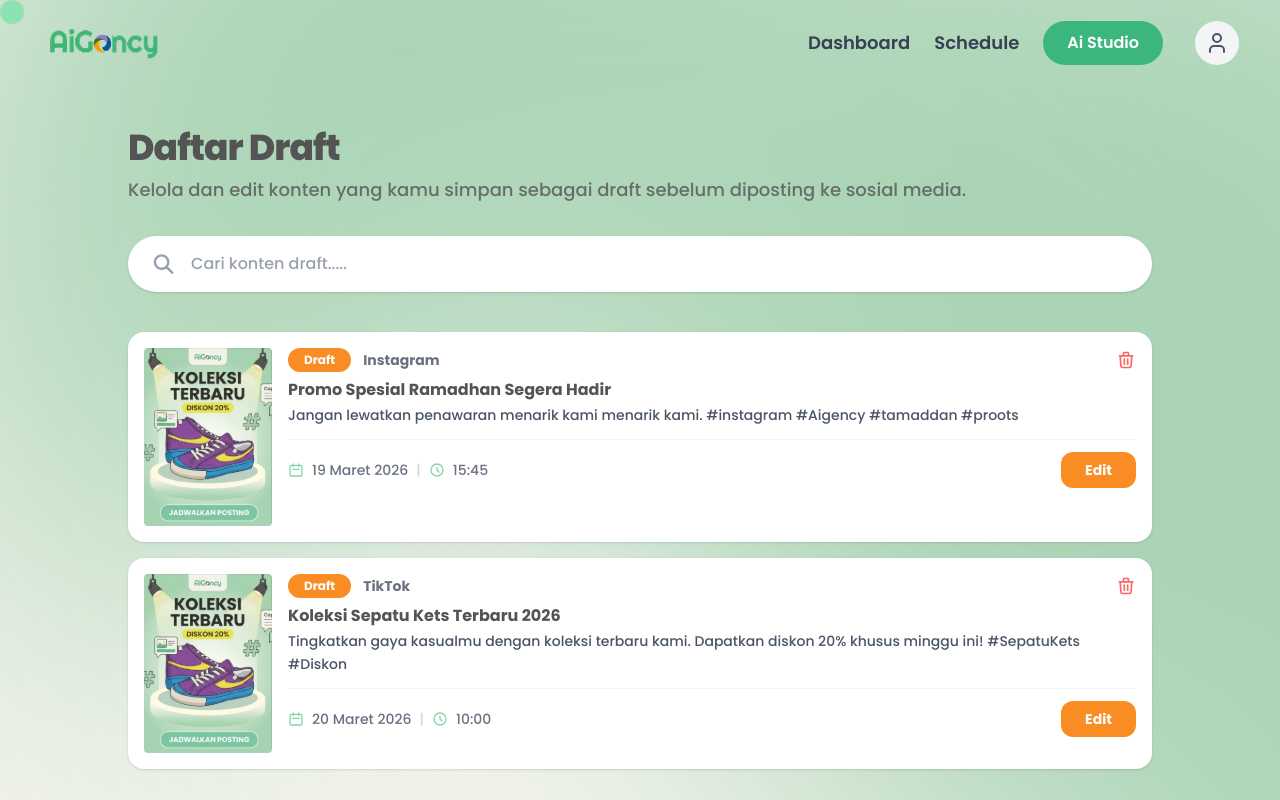
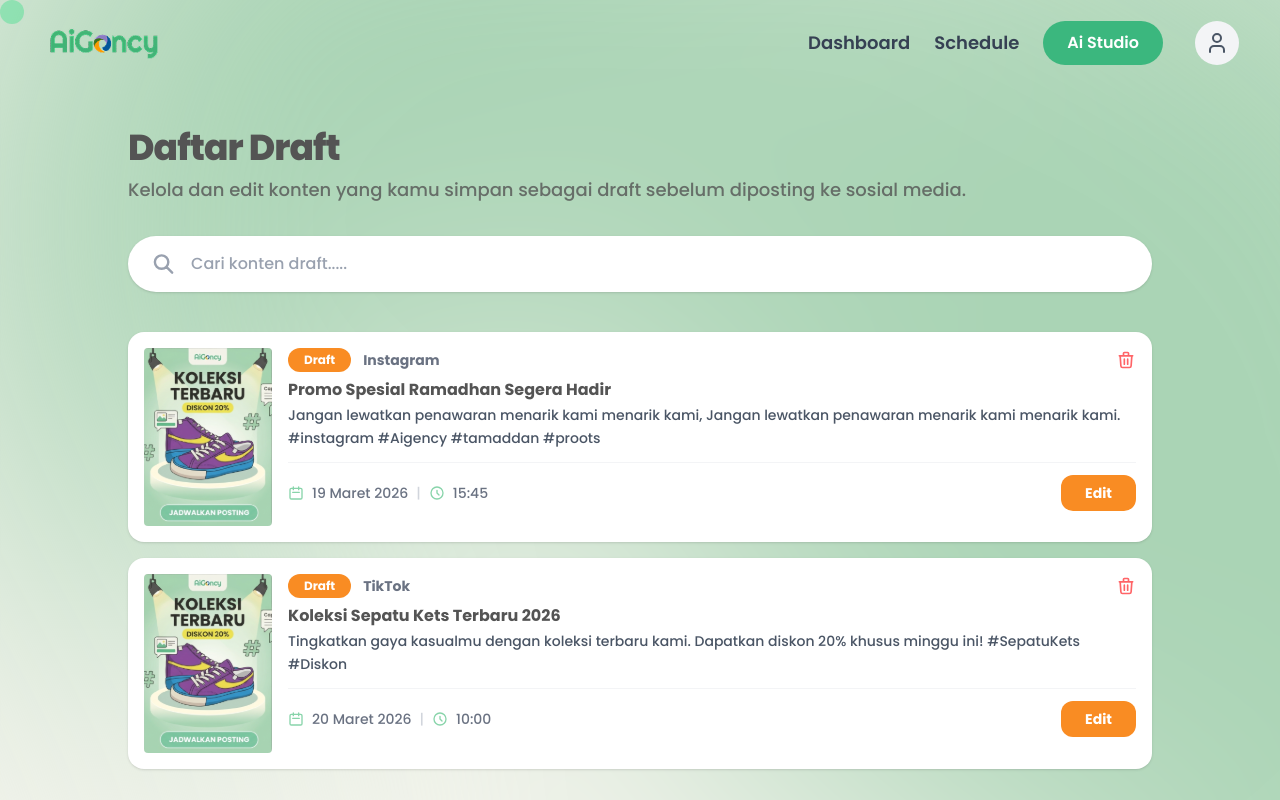
Before and after one commit to Mohmedalfin/marketing-ai, a React (Vite) app: page /schedule in a window 1280 px wide. Shown: the top 800 px of the page. Built offline with nearby package versions, Linux system fonts and the light colour scheme.

Commit message:
update schedule

```diff
--- a/src/components/Layouts/LandingPageLayout.tsx
+++ b/src/components/Layouts/LandingPageLayout.tsx
@@ -14,9 +14,12 @@ export default function LandingPageLayout() {
       <Navbar variant="landing" />
       <main className="bg-light-bg">
         <HeroSection />
+        <div id="features" className="h-px scroll-mt-28 md:scroll-mt-32" />
         <ProblemSection />
+        <div id="how-it-works" className="h-px scroll-mt-28 md:scroll-mt-32" />
         <FeatureSection />
         <MarqueeSection />
+        <div id="solutions" className="h-px scroll-mt-28 md:scroll-mt-32" />
         <FaqSection />
         <FooterSection />
       </main>
--- a/src/components/Sections/SchedulePage/DraftListSection.tsx
+++ b/src/components/Sections/SchedulePage/DraftListSection.tsx
@@ -33,7 +33,7 @@ const DUMMY_DRAFTS: Draft[] = [
         status: 'Draft',
         platform: 'Instagram',
         title: 'Promo Spesial Ramadhan Segera Hadir',
-        description: 'Jangan lewatkan penawaran menarik kami menarik kami. #instagram #Aigency #tamaddan #proots',
+        description: 'Jangan lewatkan penawaran menarik kami menarik kami, Jangan lewatkan penawaran menarik kami menarik kami. #instagram #Aigency #tamaddan #proots',
         date: '2026-03-19',
         time: '15:45',
         image: draftImg1,
@@ -88,7 +88,6 @@ const draftService = {
 
 // =============================================================================
 // 4. HELPER — Format tanggal ISO → tampilan Indonesia
-//    e.g. "2026-03-19" → "19 Maret 2026"
 // =============================================================================
 const formatDisplayDate = (dateStr: string): string => {
     if (!dateStr) return '-';
@@ -221,7 +220,6 @@ export default function DraftListSection() {
                     </div>
                 </div>
 
-                {/* Error Banner */}
                 {error && (
                     <div className="mb-6 rounded-xl bg-red-50 border border-red-200 px-5 py-3 text-sm font-medium text-red-600 flex items-center gap-2">
                         <svg className="h-4 w-4 shrink-0" fill="none" viewBox="0 0 24 24" stroke="currentColor" strokeWidth={2}>
@@ -231,7 +229,6 @@ export default function DraftListSection() {
                     </div>
                 )}
 
-                {/* Loading Skeleton */}
                 {isLoading ? (
                     <div className="flex flex-col gap-4">
                         {[1, 2].map((i) => (
@@ -247,14 +244,12 @@ export default function DraftListSection() {
                         ))}
                     </div>
                 ) : filteredDrafts.length === 0 ? (
-                    /* Empty State */
                     <div className="text-center py-16">
                         <p className="text-lg font-bold text-dark/60">
                             {searchQuery ? 'Draft tidak ditemukan.' : 'Belum ada draft.'}
                         </p>
                     </div>
                 ) : (
-                    /* Draft List */
                     <div className="flex flex-col gap-4">
                         {filteredDrafts.map((draft, index) => {
                             const isEditing = editingId === draft.id;
@@ -267,15 +262,12 @@ export default function DraftListSection() {
                                         ${isVisible ? 'translate-y-0 opacity-100' : 'translate-y-12 opacity-0'}
                                     `}
                                 >
-                                    {/* Thumbnail */}
                                     <div className="w-full md:w-32 shrink-0 flex items-start justify-center">
                                         <img src={draft.image} alt={draft.title} className="w-full h-auto object-contain" />
                                     </div>
 
-                                    {/* Konten */}
                                     <div className="flex flex-1 flex-col justify-between">
                                         <div>
-                                            {/* Badge + Hapus */}
                                             <div className="mb-2 flex items-center justify-between">
                                                 <div className="flex items-center gap-3">
                                                     <span className="rounded-full bg-[#F98C23] px-4 py-1 text-xs font-bold text-white">
@@ -339,9 +331,20 @@ export default function DraftListSection() {
                                                     </div>
                                                 </div>
                                             ) : (
+                                                // bagian ini
                                                 <>
                                                     <h2 className="text-base font-bold text-dark leading-tight">{draft.title}</h2>
-                                                    <p className="mt-1 text-sm font-medium text-gray-600 leading-relaxed line-clamp-2">{draft.description}</p>
+                                                    <p
+                                                        className="mt-1 text-sm font-medium text-gray-600 leading-relaxed"
+                                                        style={{
+                                                            display: '-webkit-box',
+                                                            WebkitLineClamp: 2,
+                                                            WebkitBoxOrient: 'vertical',
+                                                            overflow: 'hidden',
+                                                        }}
+                                                    >
+                                                        {draft.description}
+                                                    </p>
                                                 </>
                                             )}
                                         </div>
```
Lines whose indentation alone changed are shown as unchanged.
